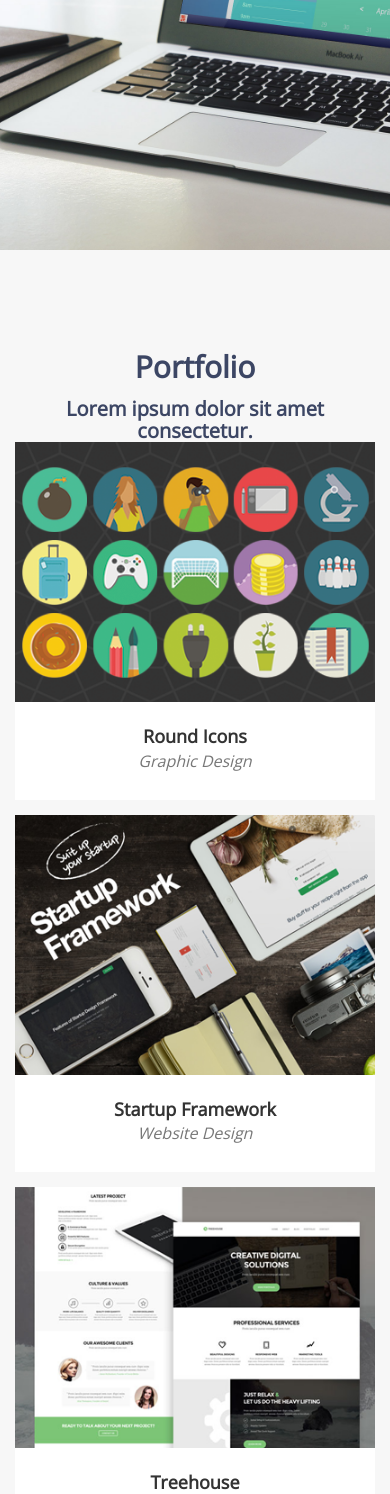
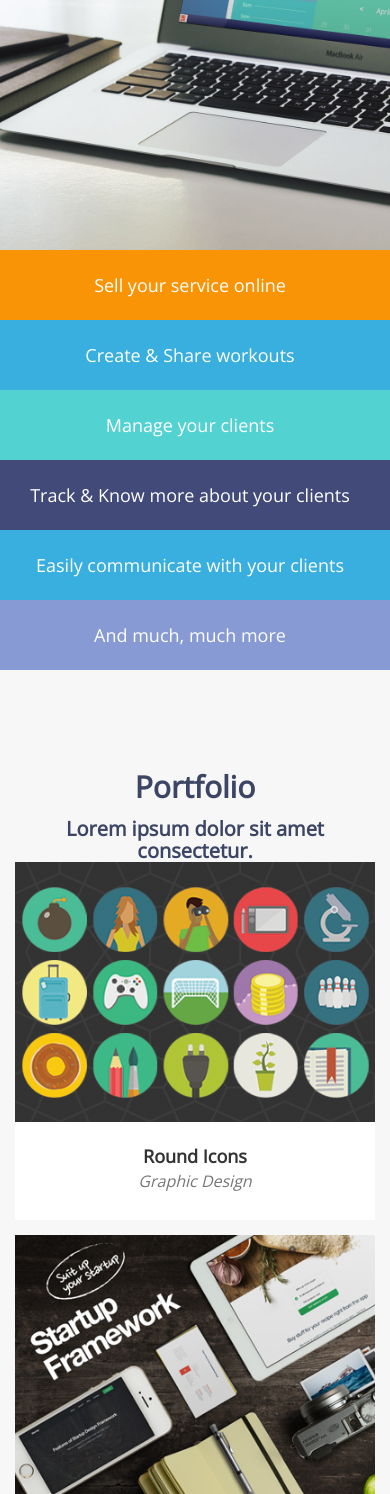
Before and after one commit to nicnhus22/nicnhus.github.io, a PHP site: page / in a window 390 px wide. Shown: the part 1142-2636 px from the top of the page. Run offline with PHP 8.4, Linux system fonts and the light colour scheme; some libraries are stand-ins or nearby versions.

Commit message:
Moibile test

```diff
--- a/HomePage/TrainerWorkout/StartBS/css/agency.css
+++ b/HomePage/TrainerWorkout/StartBS/css/agency.css
@@ -944,6 +944,9 @@ body {
     #slider_container {
         display: none;
     }
+    #mobile_slider_container {
+        display: block !important;
+    }
 }
 
 
@@ -993,3 +996,38 @@ body {
 #slider_container ul li:nth-child(4) {background-color:#424A7A;}
 #slider_container ul li:nth-child(5) {background-color:#38AFDF;}
 #slider_container ul li:nth-child(6) {background-color:#879AD4;}
+
+#mobile_slider_container {
+    display: none;
+}
+
+#mobile_slider_container ul {
+    margin: 0;padding: 0;
+    list-style-type: none;
+}
+
+#mobile_slider_container ul li{
+    width:100%;
+    height:70px;
+    -webkit-box-sizing:border-box;
+        -moz-box-sizing:border-box;
+            -ms-box-sizing:border-box;
+                -o-box-sizing:border-box;
+                    box-sizing:border-box;
+    font-size: 18px;
+    color: #FFF;
+    text-align: center;
+    padding: 23px 10px 23px 0;
+}
+
+#mobile_slider_container ul li:nth-child(1) {background-color:#F89406;}
+#mobile_slider_container ul li:nth-child(2) {background-color:#38AFDF;}
+#mobile_slider_container ul li:nth-child(3) {background-color:#52D2D0;}
+#mobile_slider_container ul li:nth-child(4) {background-color:#424A7A;}
+#mobile_slider_container ul li:nth-child(5) {background-color:#38AFDF;}
+#mobile_slider_container ul li:nth-child(6) {background-color:#879AD4;}
+
+.mobile_section {
+    padding: 0;
+    margin: 0;
+}
--- a/HomePage/TrainerWorkout/StartBS/index.html
+++ b/HomePage/TrainerWorkout/StartBS/index.html
@@ -90,7 +90,7 @@
                 <li>Sell your service online</li>
                 <li>Create &amp; Share workouts</li>
                 <li>Manage your clients</li>
-                <li>Track &amp; know more about your clients</li>
+                <li>Track &amp; Know more about your clients</li>
                 <li>Easily communicate with your clients</li>
                 <li>And much, much more</li>
             </ul>
@@ -101,6 +101,22 @@
                     <h2 class="section-heading">As easy as a SINGLE push up</h2>
                     <h3 class="section-subheading">One place for all your coaching needs</h3>
                 </div>
+            </div>
+        </div>
+    </section>
+
+    <!-- Mobile Only -->
+    <section class="mobile_section">
+        <div class="row">
+            <div id="mobile_slider_container" >
+                <ul>
+                    <li>Sell your service online</li>
+                    <li>Create &amp; Share workouts</li>
+                    <li>Manage your clients</li>
+                    <li>Track &amp; Know more about your clients</li>
+                    <li>Easily communicate with your clients</li>
+                    <li>And much, much more</li>
+                </ul>
             </div>
         </div>
     </section>
```
